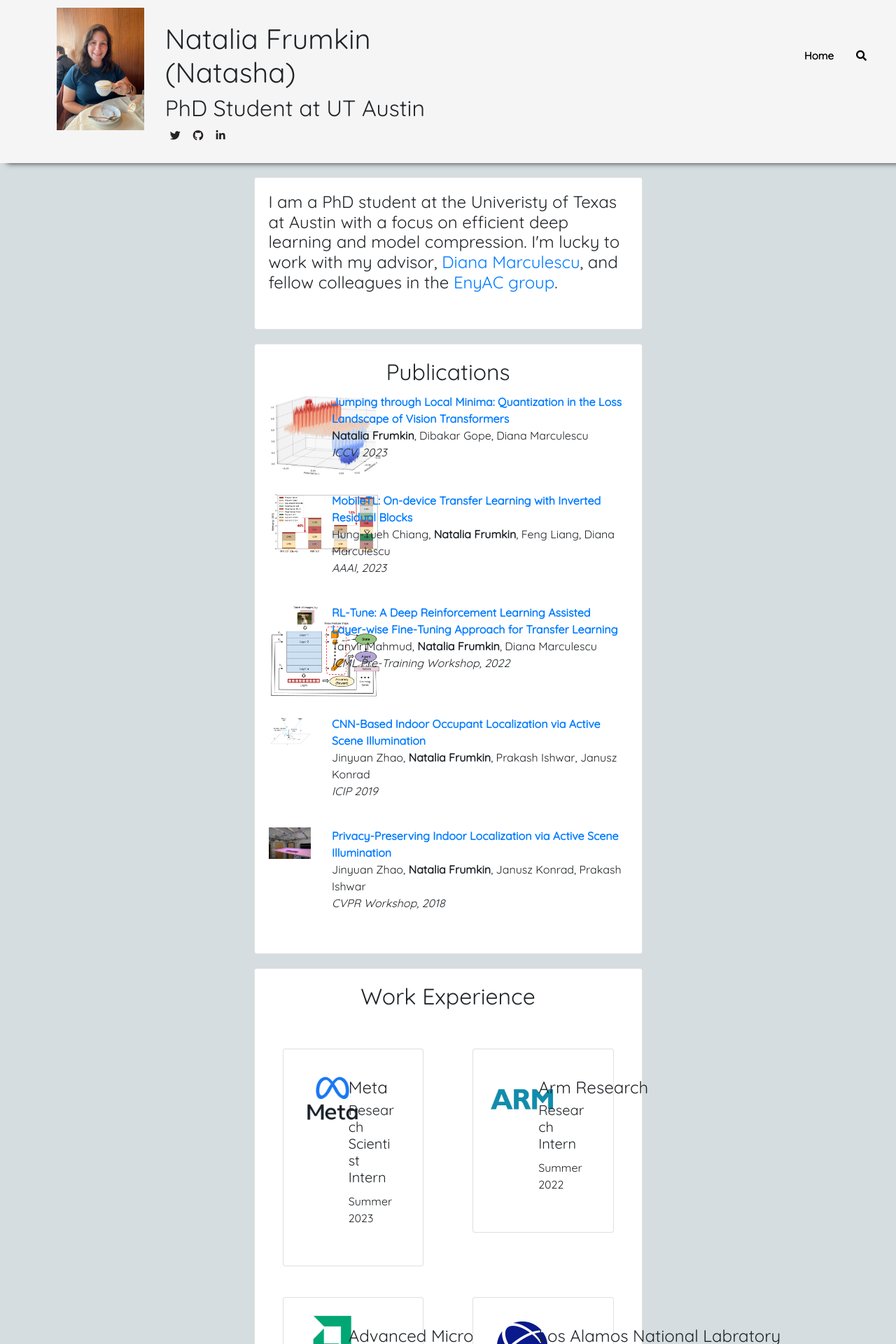
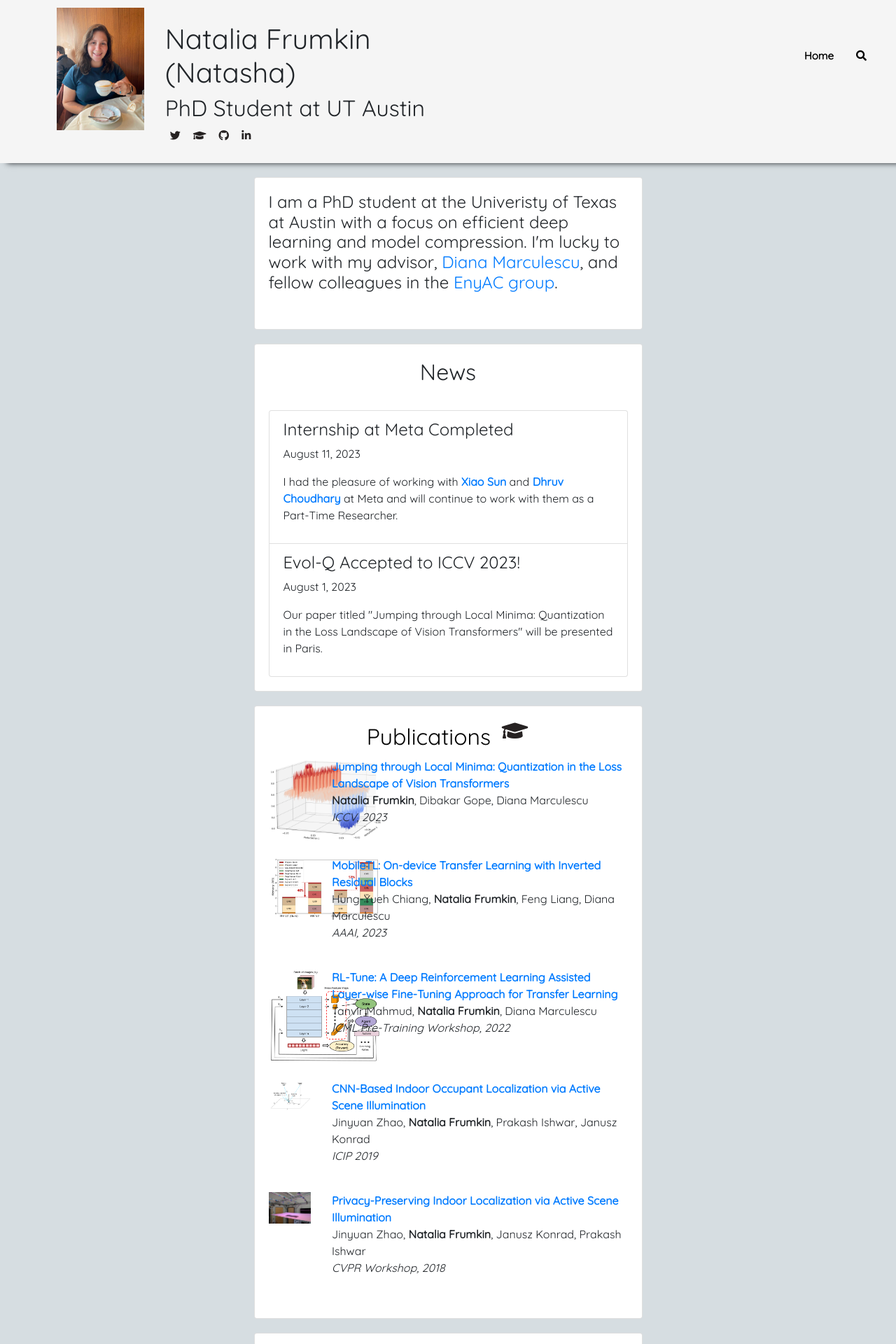
Before and after one commit to nfrumkin/nfrumkin.github.io, a Jekyll site: the page built from index.html, in a window 1280 px wide. Shown: the top 1920 px of the page at 70% size. Built offline with Jekyll 4.4.1, drawn with Linux system fonts in a browser that asks for light colours; nearby versions of some CDN libraries; comment, search, counter and statistics services are not loaded; a style sheet for code colours, icons or effects is not loaded; some of the changed text lies outside the part shown.

Commit message:
add news section

```diff
--- a/_config.yml
+++ b/_config.yml
@@ -44,7 +44,7 @@ author_work_experiences:
               designation: Research Intern
               timeline: Summer 2021
               visibility: True
-            - company_name: Los Alamos National Labratory
+            - company_name: Los Alamos National Labs
               company_logo: lanl.png
               # company_url: https://lanl.gov
               designation: Supercomputing Intern
@@ -90,6 +90,7 @@ author_education_details:
 twitter_username: iCountFromZero
 github_username:  nfrumkin
 linkedin_username: nfrumkin
+scholar_userid: 621LKEAAAAAJ
 
 #for comments using disqus
 disqus_shortname: nfrumkin
--- a/_includes/header.html
+++ b/_includes/header.html
@@ -15,6 +15,11 @@
                     {% if site.twitter_username %}
                     <a class="social-link" href="http://twitter.com/{{ site.twitter_username }}">
                         <i class="fab fa-twitter"></i>
+                    </a>
+                    {% endif %}
+                    {%- if site.scholar_userid -%}
+                    <a class="social-link" href="https://scholar.google.com/citations?user={{ site.scholar_userid }}">
+                        <i class="fas fa-graduation-cap"></i>
                     </a>
                     {% endif %}
                     {% if site.facebook_username %}
--- a/_layouts/about_me.html
+++ b/_layouts/about_me.html
@@ -13,6 +13,13 @@ layout: default
 	.card-title b {
 		white-space: nowrap; /* Added to prevent title wrapping */
 	}
+    .publications-link {
+        color: black; /* Set the text color to black */
+        text-decoration: none; /* Remove underline from the link */
+        vertical-align: middle; /* Align with the icon */
+        margin-left: 5px; /* Add some spacing between the icon and text */
+    }
+
 </style>
 <div class="d-flex justify-content-center align-items-center vh-100">
     <div class="col-lg-6">
@@ -25,7 +32,47 @@ layout: default
         </div>
 
         <div class="card">
-            <h2 class="card-title text-center">Publications</h2>
+            <div class="row mb-4">
+                <div class="col-md-12">
+                    <h2 class="card-title text-center">News</h2>
+                </div>
+            </div>
+
+            <!-- Adding current updates -->
+            <div class="row">
+                <div class="col-md-12">
+                    <ul class="list-group">
+                        <li class="list-group-item">
+                            <h4 class="update-title">Internship at Meta Completed</h4>
+                            <p class="update-date">August 11, 2023</p>
+                            <p class="update-details">I had the pleasure of working with <a href="https://scholar.google.com/citations?user=TNXVwh8AAAAJ&hl=en"><b>Xiao Sun</b></a> and <a href="https://dblp.org/pid/28/8364.html"><b>Dhruv Choudhary</b></a> at Meta and will continue to work with them as a Part-Time Researcher.</p>
+                        </li>
+                        <li class="list-group-item">
+                            <h4 class="update-title">Evol-Q Accepted to ICCV 2023!</h4>
+                            <p class="update-date">August 1, 2023</p>
+                            <p class="update-details">Our paper titled "Jumping through Local Minima: Quantization in the Loss Landscape of Vision Transformers" will be presented in Paris.</p>
+                        </li>
+                        <!-- Add more update items as needed -->
+                    </ul>
+                </div>
+            </div>
+        </div>
+
+        <div class="card">
+            <!-- <h2 class="card-title text-center">Publications
+                <a class="social-link" href="https://scholar.google.com/citations?user={{ site.scholar_userid }}">
+                    <i class="fas fa-graduation-cap fa-2x" style="vertical-align: top;"></i>
+                </a>
+            </h2> -->
+            <h2 class="card-title text-center">
+                <a class="publications-link" href="https://scholar.google.com/citations?user={{ site.scholar_userid }}">Publications</a>
+                <a class="social-link" href="https://scholar.google.com/citations?user={{ site.scholar_userid }}">
+                    <i class="fas fa-graduation-cap fa-2x" style="vertical-align: top;"></i>
+                </a>
+            </h2>
+
+
+
             <div class="row mb-4">
                 <div class="col-md-2">
                     <img src="assets/img/vit-loss.jpg" class="pub-logo" />
```
